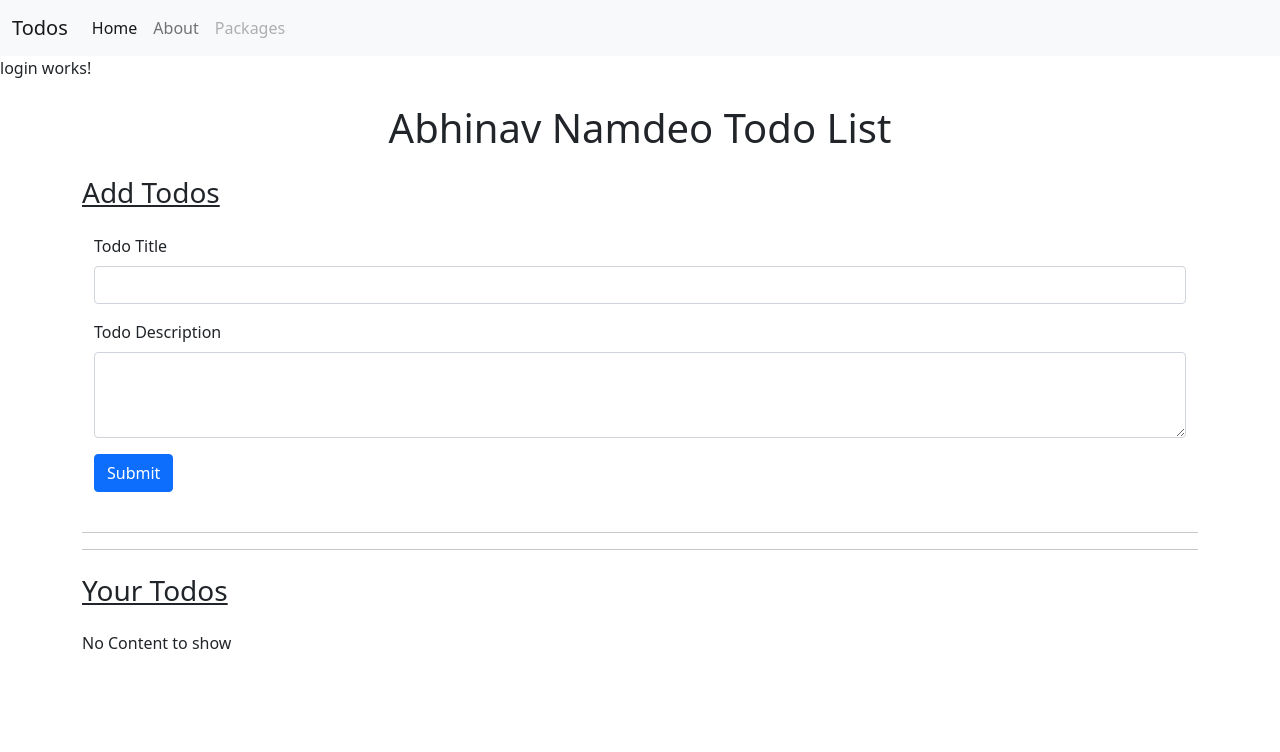
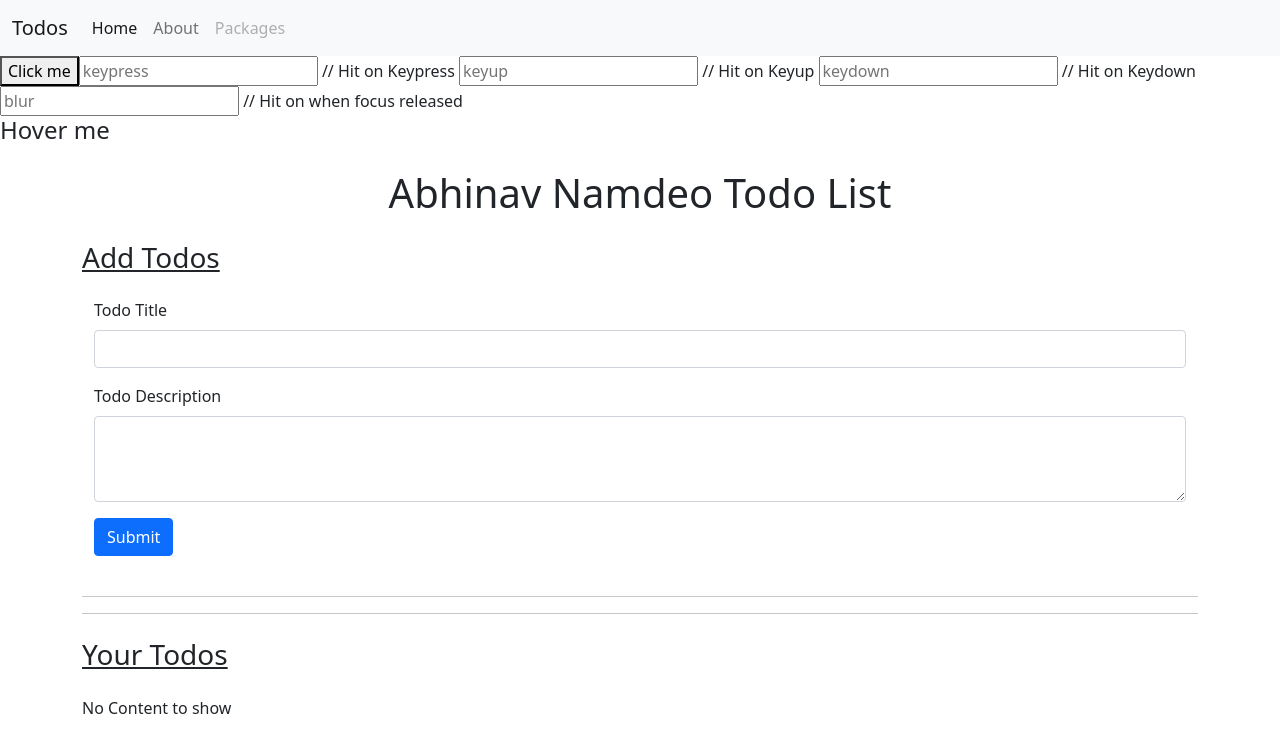
Before and after one commit to AbhinavNmdo/Angular, an Angular app: page / in a window 1280 px wide. Shown: the top 752 px of the page. Built offline with nearby package versions, Linux system fonts and the light colour scheme.

Commit message:
Learned about events in angular

```diff
--- a/src/app/MyComponents/user-auth/login/login.component.html
+++ b/src/app/MyComponents/user-auth/login/login.component.html
@@ -1 +1,6 @@
-<p>login works!</p>
+<button (click)="getPress()">Click me</button>
+<input type="text" (keypress)="getData(data1.value)" #data1 placeholder="keypress"> // Hit on Keypress
+<input type="text" (keyup)="getData(data2.value)" #data2 placeholder="keyup"> // Hit on Keyup
+<input type="text" (keydown)="getData(data3.value)" #data3 placeholder="keydown"> // Hit on Keydown
+<input type="text" (blur)="getData(data4.value)" #data4 placeholder="blur"> // Hit on when focus released
+<h4 (mouseover)="getPress()">Hover me</h4>
--- a/src/app/MyComponents/user-auth/login/login.component.ts
+++ b/src/app/MyComponents/user-auth/login/login.component.ts
@@ -12,4 +12,11 @@ export class LoginComponent implements OnInit {
   ngOnInit(): void {
   }
 
+  getPress(){
+    console.warn("button clicked");
+  }
+
+  getData(value:string){
+    console.warn(value);
+  }
 }
```
